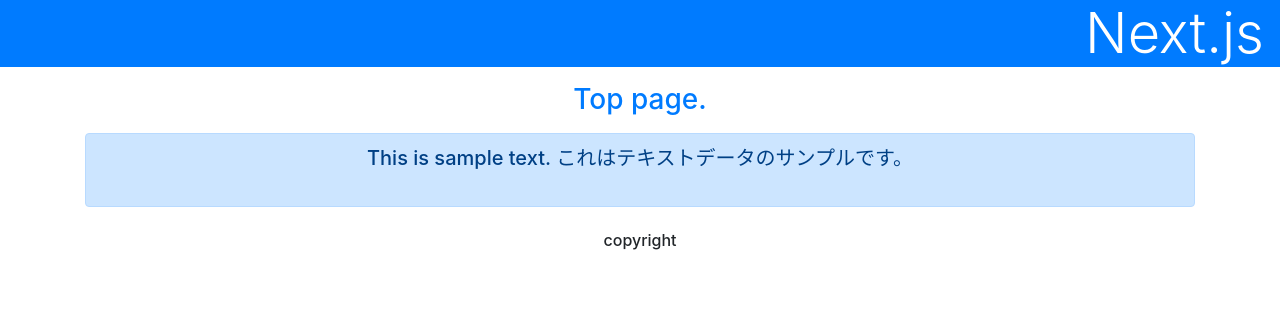
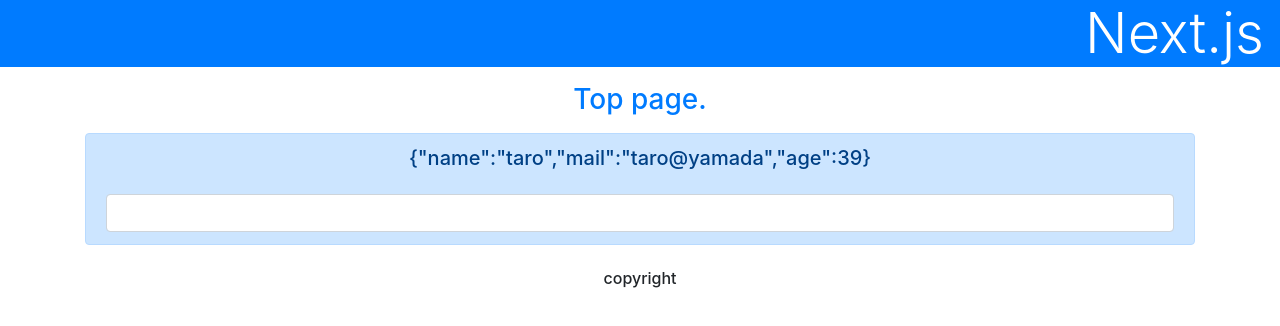
Before and after one commit to Haya372/next-started, a Next.js app: page / in a window 1280 px wide. Shown: the top 326 px of the page. Built offline with nearby package versions, Linux system fonts and the light colour scheme.

Commit message:
hello APIをページから利用する

```diff
--- a/pages/index.js
+++ b/pages/index.js
@@ -1,18 +1,24 @@
+import { useState } from 'react';
 import Layout from '../components/layout';
 import useSWR from 'swr';
 
 
 export default function Home() {
-  const func = (...args)=> fetch(...args).then(res => res.text());
-  const { data, err } = useSWR('./data.txt', func);
+  const [address, setAddress] = useState('/api/hello');
+  const {data, err} = useSWR(address);
+
+  const onChange = (e) => {
+    setAddress('/api/hello?id=' + e.target.value);
+  }
 
   return (
     <div>
       <Layout header="Next.js" title="Top page." >
         <div className="alert alert-primary text-center">
           <h5 className="mb-4">
-            {data}
+            {JSON.stringify(data)}
           </h5>
+          <input type="number" className="form-control" onChange={onChange} />
         </div>
       </Layout>
     </div>
```
